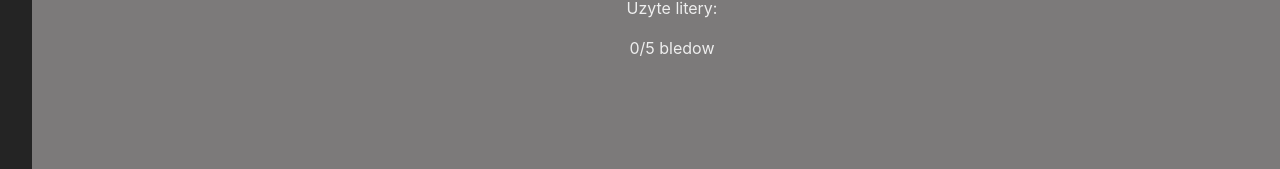
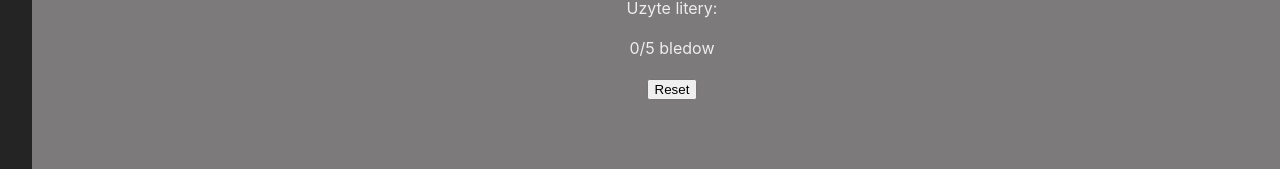
Before and after one commit to JASSWOO/Wisielec, a React (Vite) app: page / in a window 1280 px wide. Shown: the part 299-468 px from the top of the page. Built offline with nearby package versions, Linux system fonts and the light colour scheme.

Commit message:
fourth commit

```diff
--- a/src/components/Container.tsx
+++ b/src/components/Container.tsx
@@ -6,6 +6,8 @@ import Input from './input/Input';
 import { useState } from 'react';
 import ShowUsedLetters from './usedWords/ShowUsedLetters';
 import ShowMistakes from './showMistakes/ShowMistakes';
+import Popup from './popup/Popup';
+import Reset from './reset/Reset';
 
 interface ContainerProps {}
 
@@ -14,8 +16,13 @@ const Container: React.FC<ContainerProps> = () => {
   const [UsedLetters, setUsedLetters] = useState<string>('');
   const [Errors, setErrors] = useState<number>(0);
   const [word, setWord] = useState<string>('');
+
+  let message: string = '';
   const checkWin = (word: string, usedLetters: string): boolean => {
     let win: boolean = true;
+    if (usedLetters == '') {
+      return false;
+    }
     Array.from(word).forEach((c) => {
       if (!usedLetters.includes(c)) {
         win = false;
@@ -28,16 +35,17 @@ const Container: React.FC<ContainerProps> = () => {
     setErrors(0);
     setWord(words[Math.floor(Math.random() * words.length)]);
     console.log(word);
+    message = '';
   };
-
-  if (checkWin(word, UsedLetters) == true) {
-    window.alert('Wygrałeś!');
-    newGame();
-  } else if (Errors == 5) {
-    window.alert('Przegrałeś');
+  if (word == '') {
     newGame();
   }
 
+  if (checkWin(word, UsedLetters) == true) {
+    message = 'wygrales';
+  } else if (Errors == 5) {
+    message = 'przegrales';
+  }
   return (
     <div className="containerDiv">
       <h1 className="containerTitle">Wisielec</h1>
@@ -47,6 +55,7 @@ const Container: React.FC<ContainerProps> = () => {
         ))}
       </div>
 
+      {message != 'wygrales' && message != 'przegrales' && (
         <Input
           onClickHandler={setUsedLetters}
           usedLetters={UsedLetters}
@@ -54,8 +63,11 @@ const Container: React.FC<ContainerProps> = () => {
           setErrors={setErrors}
           errors={Errors}
         ></Input>
+      )}
       <ShowUsedLetters letters={UsedLetters} />
       <ShowMistakes mistakes={Errors} />
+      <Reset newGame={newGame}></Reset>
+      <Popup message={message}></Popup>
     </div>
   );
 };
--- /dev/null
+++ b/src/components/popup/Popup.tsx
@@ -0,0 +1,11 @@
+import './Popus.css';
+
+interface PopupProps {
+  message: string;
+}
+
+const Popup: React.FC<PopupProps> = ({ message }) => {
+  return <p>{message}</p>;
+};
+
+export default Popup;
--- /dev/null
+++ b/src/components/reset/Reset.tsx
@@ -0,0 +1,8 @@
+interface ResetProps {
+  newGame: () => void;
+}
+const Reset: React.FC<ResetProps> = ({ newGame }) => {
+  return <button onClick={newGame}>Reset</button>;
+};
+
+export default Reset;
```
Also changed, not shown: src/main.tsx (+8 -5 lines), src/components/popup/Popus.css (added). Lines whose indentation alone changed are shown as unchanged.
